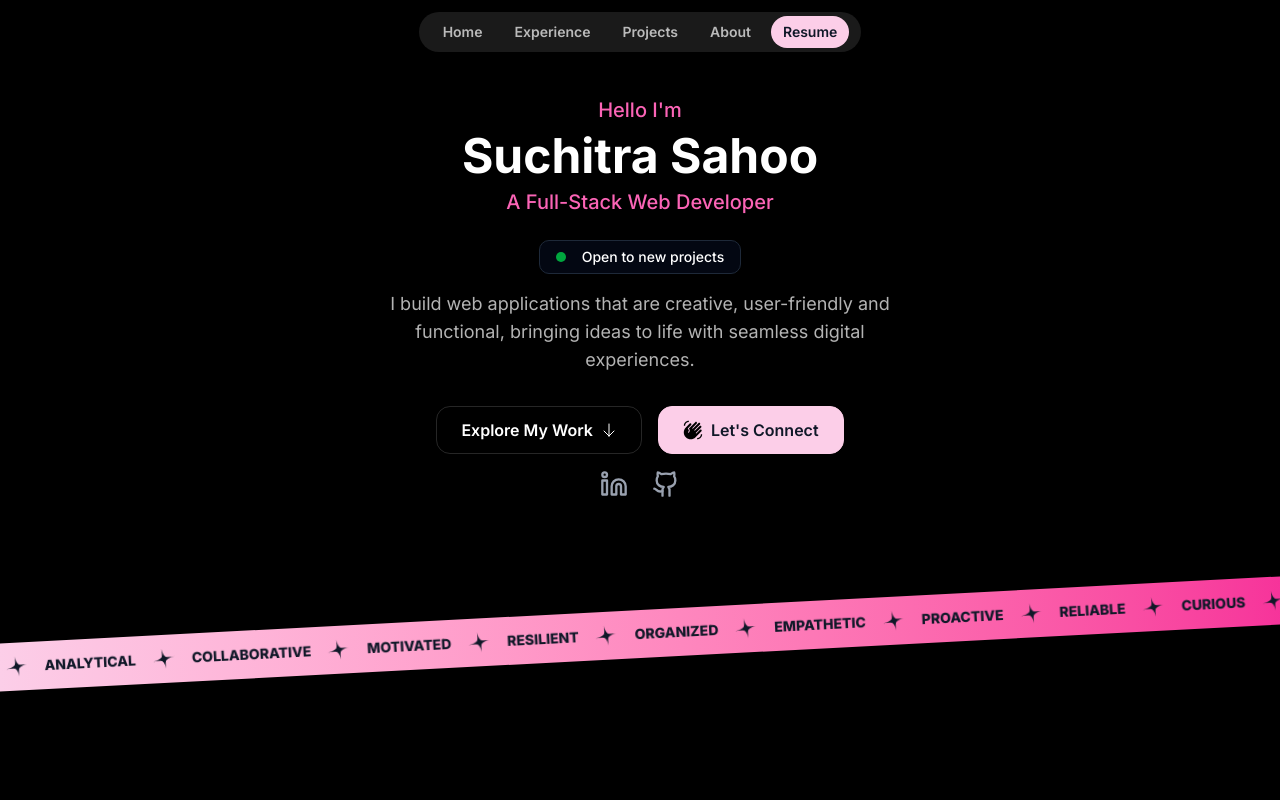
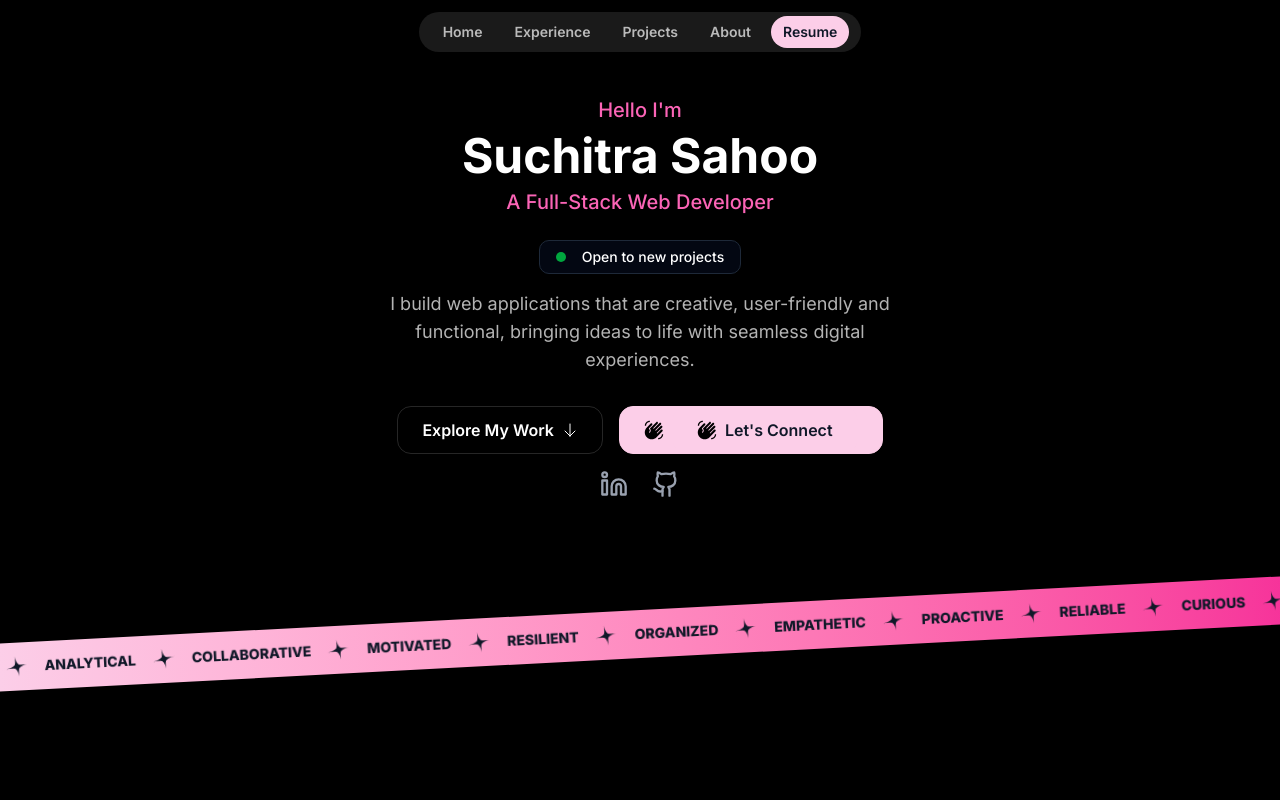
Before and after one commit to Suchitra-Sahoo/Suchitra-Portfolio, a Next.js app: page / in a window 1280 px wide. Shown: the top 800 px of the page. Built offline with nearby package versions, Linux system fonts and the light colour scheme; a web font is replaced by a local one.

Commit message:
fixed contact button issue

```diff
--- a/src/sections/Hero.tsx
+++ b/src/sections/Hero.tsx
@@ -40,7 +40,13 @@ export const HeroSection = () => {
           <button className="cursor-pointer inline-flex items-center gap-2 border border-pink-200 bg-pink-200 text-gray-900 h-12 px-6 rounded-xl">
             <MdWavingHand className="w-5 h-5 text-black" />
             <span className="font-semibold ">
-              <a href="#contact">Let's Connect</a>
+              <a
+                href="#contact"
+                className="inline-flex items-center gap-2 border border-pink-200 bg-pink-200 text-gray-900 h-12 px-6 rounded-xl cursor-pointer hover:bg-pink-300/80 transition-all"
+              >
+                <MdWavingHand className="w-5 h-5 text-black" />
+                <span className="font-semibold">Let's Connect</span>
+              </a>
             </span>
           </button>
         </div>
```
